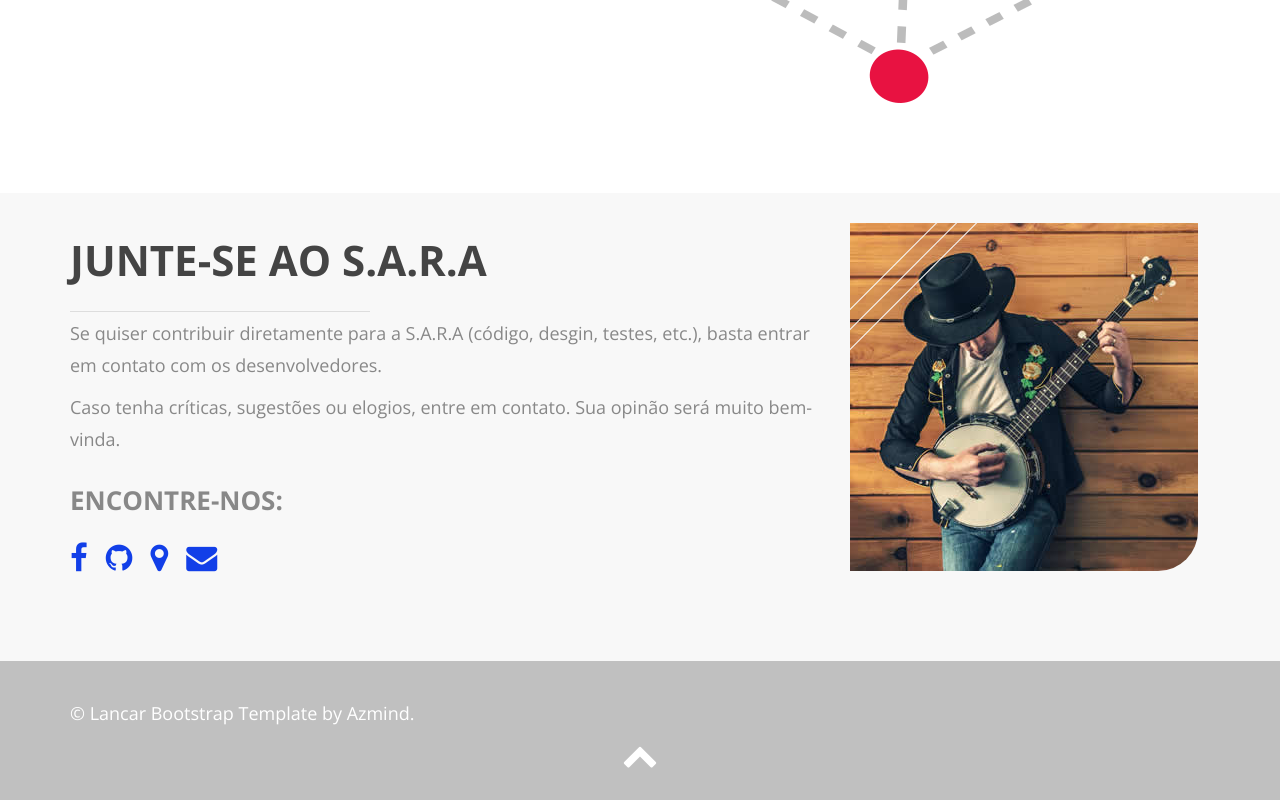
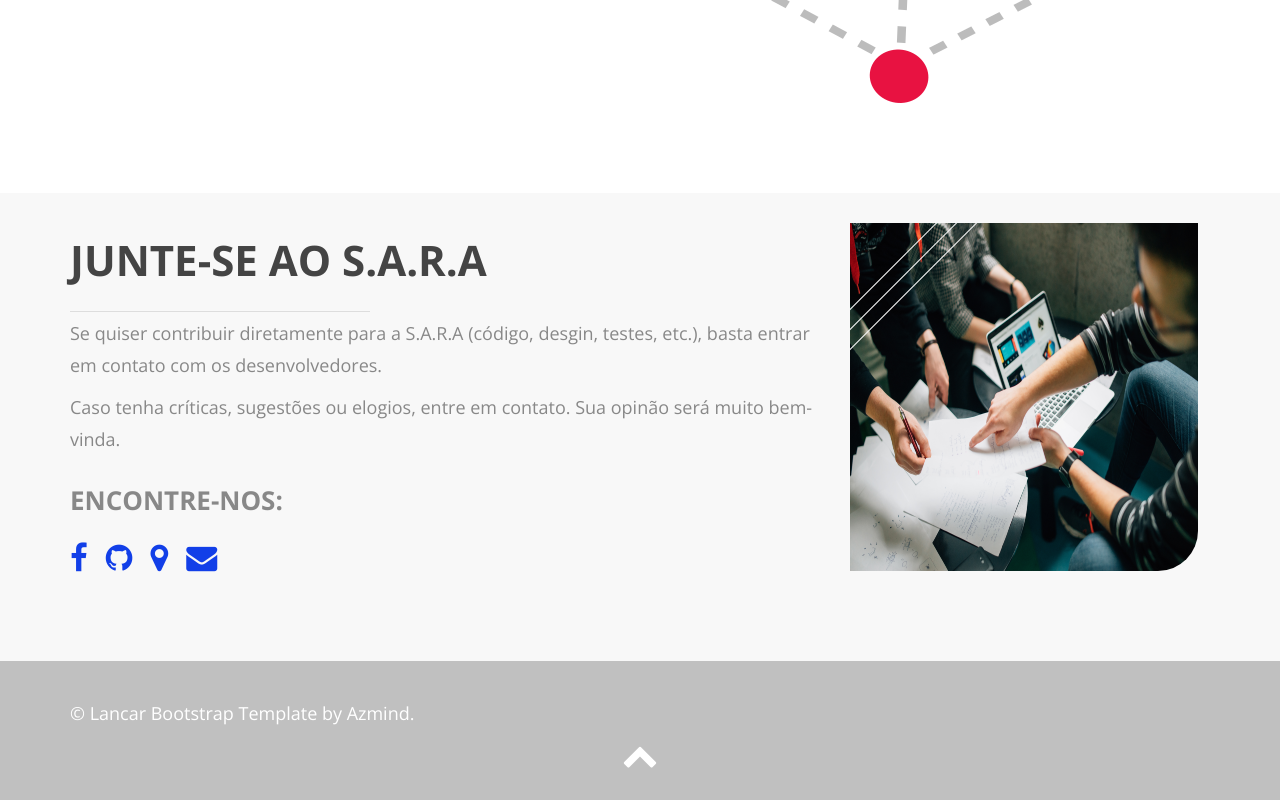
Before and after one commit to sara-project/sara-project.github.io, a plain HTML site: page index.html in a window 1280 px wide. Shown: the part 2504-3304 px from the top of the page. Drawn offline with nearby package versions, Linux system fonts and the light colour scheme.

Commit message:
#17 modifying page's image (join us)

```diff
--- a/index.html
+++ b/index.html
@@ -235,7 +235,7 @@
         </div>
         <div class="col-sm-4 block-2-box block-2-right block-2-media wow fadeInUp">
           <div class="block-2-img-container">
-            <img src="assets/img/about/2.jpg" alt="" data-at2x="assets/img/about/2.jpg">
+            <img src="assets/img/join-us/team.png" alt="" data-at2x="assets/img/join-us/team.png">
             <div class="img-container-line line-1"></div>
             <div class="img-container-line line-2"></div>
             <div class="img-container-line line-3"></div>
```
Also changed, not shown: assets/img/join-us/team.png (added).
